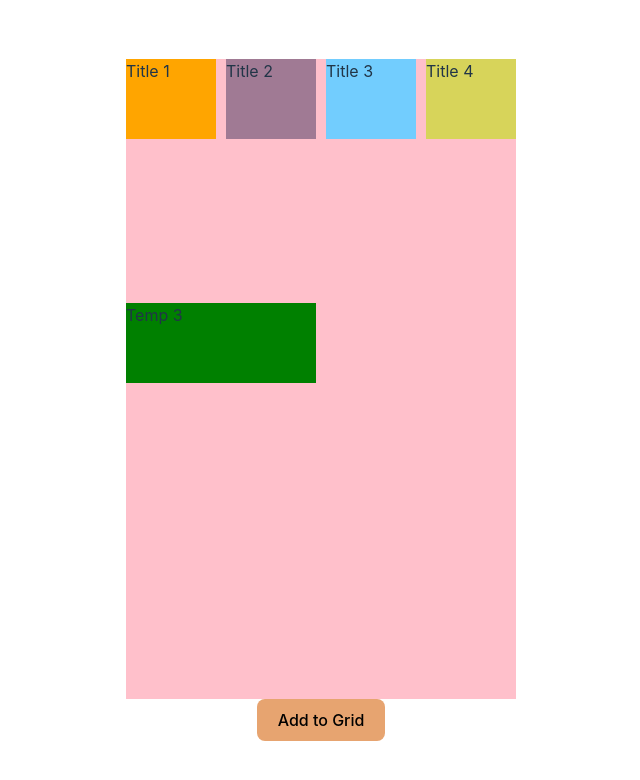
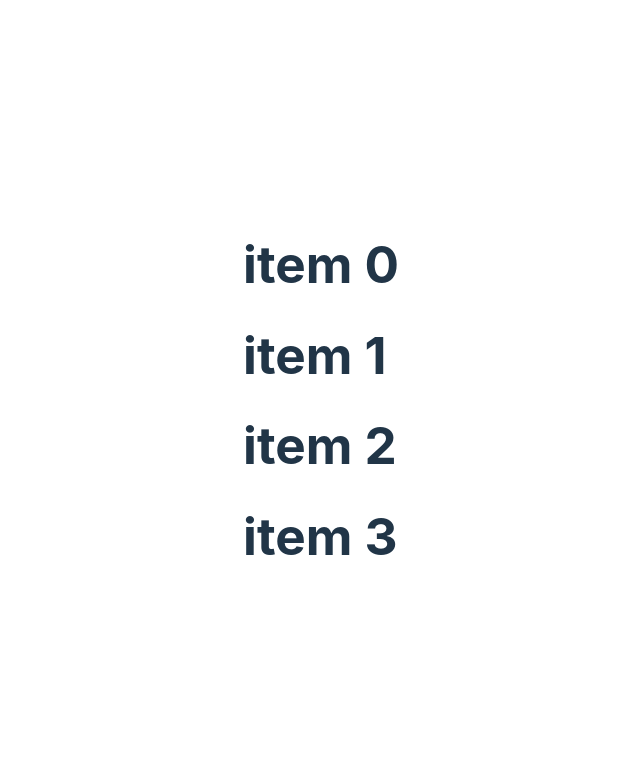
Before and after one commit to AntwonC/Fitness-App, a React (Vite) app: page / in a window 1280 px wide. Shown: the top 780 px of the page, without its empty margins (319-959 px from the left). Built offline with nearby package versions, Linux system fonts and the light colour scheme.

Commit message:
using different library

```diff
--- a/package.json
+++ b/package.json
@@ -10,6 +10,7 @@
     "preview": "vite preview"
   },
   "dependencies": {
+    "@hello-pangea/dnd": "^17.0.0",
     "react": "^18.3.1",
     "react-dom": "^18.3.1",
     "react-draggable": "^4.4.6"
--- a/src/App.css
+++ b/src/App.css
@@ -11,7 +11,7 @@ body {
   padding: 0;
 }
 
-.title-a {
+/*.title-a {
   grid-area: titleA;
   background-color: orange;
   height: 10vh;
@@ -79,4 +79,4 @@ body {
   margin: 0 auto;
 
 
-}
+} */
--- a/src/App.tsx
+++ b/src/App.tsx
@@ -1,27 +1,76 @@
-import { useState } from 'react'
-import Draggable from 'react-draggable'
-import {DraggableCore} from 'react-draggable'
+
+import { useCallback, useState } from 'react'
+import { DragDropContext, Droppable, Draggable } from '@hello-pangea/dnd'
 import './App.css'
 
 function App() {
+  const [testData, setTestData] = useState(["item 0", "item 1", "item 2", "item 3"]);
 
+  const onDragStart = useCallback(() => {
+    console.log("Starting drag...");
+  }, []);
+
+  const onDragEnd = useCallback(() => {
+    // only one that is required
+    console.log("Something is being dragged...");
+  }, []);
+
+  const showTestList = () => {
+    let count = 0;
+    return (testData.map((element : string) => (
+      <Draggable draggableId={(count++).toFixed()} index={count} >
+        {(provided, snapshot) => (
+          <div
+            ref={provided.innerRef}
+            {...provided.draggableProps}
+            {...provided.dragHandleProps}
+          >
+            <h1>{element}</h1>
+          </div>
+        )}
+      </Draggable>
+    )))
+  }
+
+  const renderItemList = () => {
+    let count = 0;
+    let reverseCount = 99;
+    return (
+      <Droppable droppableId={(reverseCount--).toFixed()}>
+          {(provided, snapshot) => (
+            <div ref={provided.innerRef} {...provided.droppableProps}>
+              {showTestList()}
+              {provided.placeholder}
+            </div>
+          )}
+      </Droppable>
+    )
+  }
 
   return (
-    <>
-      <div className="grid-container">
-        <div className="title-a">Title 1</div>
-        <div className="title-b">Title 2</div>
-        <div className="title-c">Title 3</div>
-        <div className="title-d">Title 4</div>
+      <DragDropContext
+        onDragStart={onDragStart}
+        onDragEnd={onDragEnd}
+      >
 
+        {renderItemList()}
 
-        <div className="item-b">Temp 3</div>
+      </DragDropContext>
 
-      </div>
-
-      <button className="add-item-button">Add to Grid</button>
-    </>
   )
 }
 
 export default App
+
+
+
+     /*   {testData.map((item) => {
+          return <Draggable
+            key={count++}
+            draggableId={count.toFixed()}
+            index={count}
+            children={item}
+            >
+
+            </Draggable>
+        })} */
```
Also changed, not shown: 1 other file (tests, documents, lock files or other folders).
